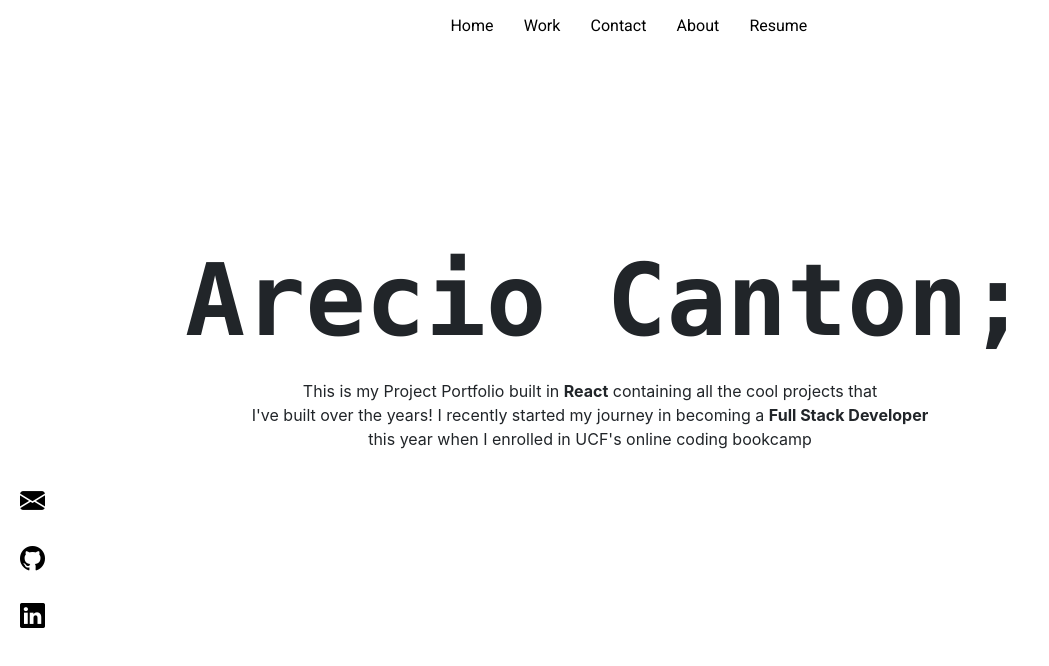
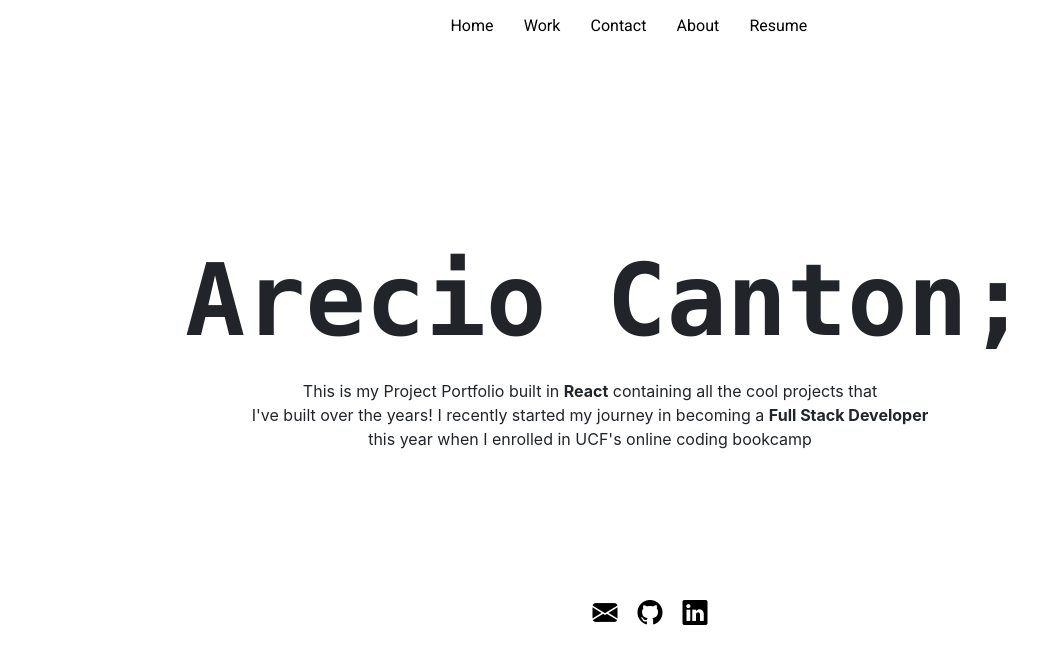
Before and after one commit to Arecio3/react-portfolio, a React (Create React App) app: page /about in a window 1280 px wide. Shown: the top 666 px of the page, without its empty margins (0-1049 px from the left). Built offline with nearby package versions, Linux system fonts and the light colour scheme.

Commit message:
fixed about me css

```diff
--- a/package.json
+++ b/package.json
@@ -2,12 +2,14 @@
   "name": "react-portfolio",
   "version": "0.1.0",
   "private": true,
+  "homepage": "https://arecio3.github.io/react-portfolio/",
   "dependencies": {
     "@testing-library/jest-dom": "^5.11.4",
     "@testing-library/react": "^11.1.0",
     "@testing-library/user-event": "^12.1.10",
     "bootstrap": "^4.6.0",
     "font-awesome": "^4.7.0",
+    "gh-pages": "^3.2.0",
     "react": "^17.0.2",
     "react-bootstrap": "^1.6.0",
     "react-dom": "^17.0.2",
@@ -20,6 +22,7 @@
     "build": "react-scripts build",
     "test": "react-scripts test",
     "eject": "react-scripts eject",
+    "predeploy": "npm run build",
     "deploy": "gh-pages -d build"
   },
   "eslintConfig": {
--- a/src/components/About/index.js
+++ b/src/components/About/index.js
@@ -6,13 +6,15 @@ import './style.css'
 
 const About = () => {
     return (
-            <article>
+        <article className='bio'>
             <h1 className='aboutMeHeader'>About Me;</h1>
-               <div className='bio'>
+            <div id='bioContent'>
                 <img src={selfie}></img>
+                <div id="biography">
                     <h1 className='bioHead'>Bio</h1>
                     <p>My name is <span>Arecio Canton</span>,  <br /> I'm striving to become a <span>full-stack developer</span> and my ultimate goal is to be able to work with Artificial Intelligence </p>
                     <ProgressBar />
+                </div>
             </div>
 
         </article>
--- a/src/components/About/style.css
+++ b/src/components/About/style.css
@@ -1,29 +1,18 @@
-/* .aboutMeHeader {
-    letter-spacing: 0.3px;
+#bioContent {
   display: flex;
-    flex-wrap: wrap;
-    padding-left: 5px;
-    border: solid 3px #61dafb;
-    border-radius: 0.3rem;
-    padding: 10px;
+  flex-direction:row;
+}
+#biography {
+  flex-direction: column;
+  padding-left: 25px;
+}
+/* .bio {
+  margin-left: 40%;
+
 } */
-.bio {
-  margin-left: 70%;
-}
 
 span {
     color:#61dafb;
-}
-@keyframes typing {
-    from {
-      width: 0;
-    }
-  }
-
-  @keyframes blink-caret {
-    50% {
-      border-color: transparent;
-    }
 }
 
 .aboutMeHeader {
@@ -75,3 +64,15 @@ span {
       margin-left: 20%;
     }
   }
+
+  @keyframes typing {
+      from {
+        width: 0;
+      }
+    }
+
+    @keyframes blink-caret {
+      50% {
+        border-color: transparent;
+      }
+    }
--- a/src/components/Footer/style.css
+++ b/src/components/Footer/style.css
@@ -7,11 +7,13 @@
     font-family: 'Trebuchet MS', 'Lucida Sans Unicode', 'Lucida Grande', 'Lucida Sans', Arial, sans-serif;
     text-decoration: none;
     color: #3c456a;
-    margin-left: 0%;
+    margin-left: 50%;
+    margin-right: 50%;
     display: flex;
-    flex-direction: column;
+    flex-direction: row;
+    justify-content: center;
     margin-bottom: 10%;
-    /* margin-top: 50%; */
+    margin-top: 10%;
 }
 
 .contact a {
```
Also changed, not shown: 1 other file (tests, documents, lock files or other folders). Lines whose indentation alone changed are shown as unchanged.
